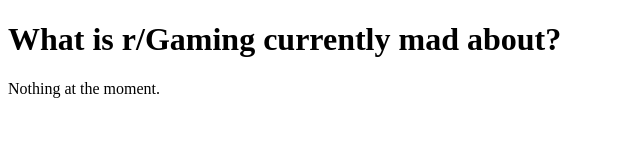
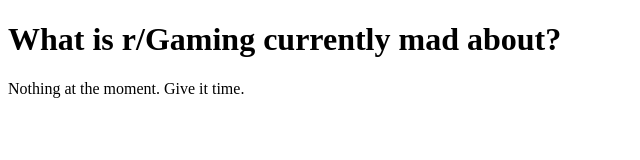
Before and after one commit to whatsrgamingmadaboutnow/whatisrgamingmadaboutnow.github.io, a plain HTML site: page index.html in a window 1280 px wide. Shown: the full height of the page, 0-640 px from the left. Drawn offline with Linux system fonts and the light colour scheme.

Commit message:
Update index.html

```diff
--- a/index.html
+++ b/index.html
@@ -2,6 +2,6 @@
 <html>
 	<body>
 		<h1>What is r/Gaming currently mad about?</h1>
-		<p>Nothing at the moment.</p>
+		<p>Nothing at the moment. Give it time.</p>
 	</body>
 </html>
```
